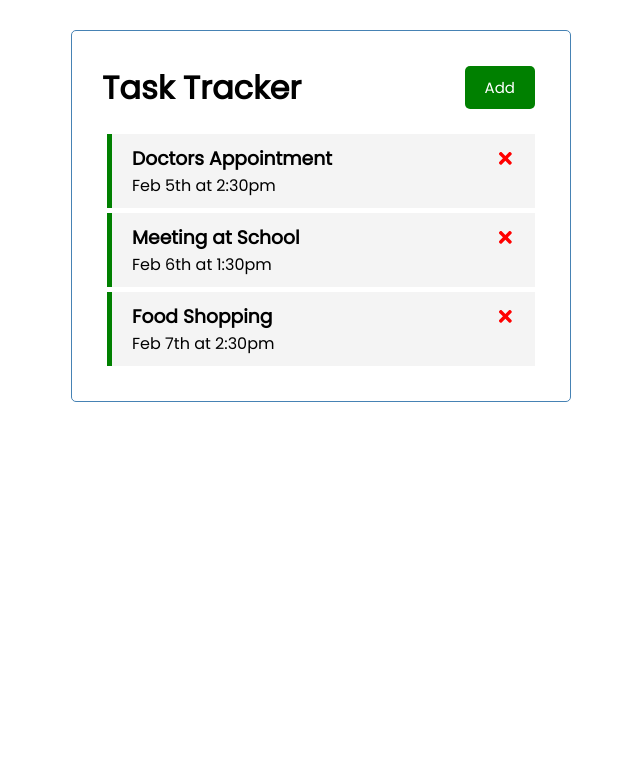
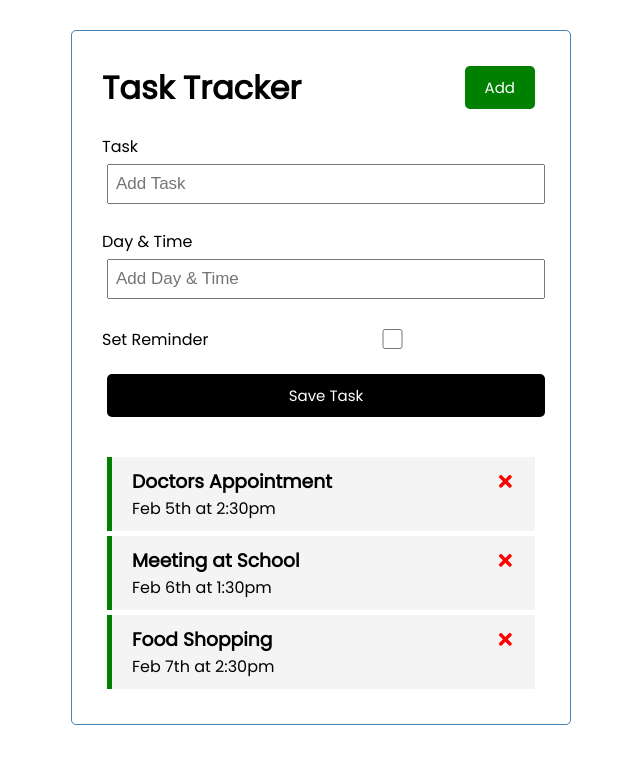
Before and after one commit to eulbyvan/react-task-tracker, a React (Create React App) app: page / in a window 1280 px wide. Shown: the top 764 px of the page, without its empty margins (319-959 px from the left). Built offline with nearby package versions, Linux system fonts and the light colour scheme.

Commit message:
add task form

```diff
--- a/src/App.jsx
+++ b/src/App.jsx
@@ -1,6 +1,7 @@
 import { useState } from 'react';
 import Header from './components/Header';
 import Tasks from './components/Tasks';
+import AddTask from './components/AddTask';
 
 /*
  * Author : Stu (https://www.eulbyvan.com)
@@ -47,6 +48,7 @@
 	return (
 		<div className="container">
 			<Header />
+			<AddTask />
 			{tasks.length > 0 ? (
 				<Tasks
 					tasks={tasks}
--- /dev/null
+++ b/src/components/AddTask.jsx
@@ -0,0 +1,27 @@
+/*
+ * Author : Stu (https://www.eulbyvan.com)
+ * Created on : Mon Dec 26 2022 22:25:33
+ * Copyright (c) 2022
+ */
+
+const AddTask = () => {
+	return (
+		<form className="add-form">
+			<div className="form-control">
+				<label>Task</label>
+				<input type="text" placeholder="Add Task" />
+			</div>
+			<div className="form-control">
+				<label>Day & Time</label>
+				<input type="text" placeholder="Add Day & Time" />
+			</div>
+			<div className="form-control form-control-check">
+				<label>Set Reminder</label>
+				<input type="checkbox" />
+			</div>
+			<input type="submit" value="Save Task" className="btn btn-block" />
+		</form>
+	);
+};
+
+export default AddTask;
```
